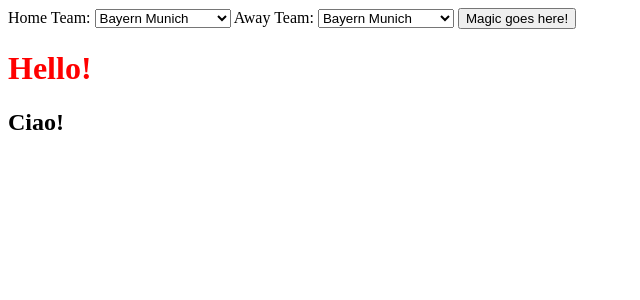
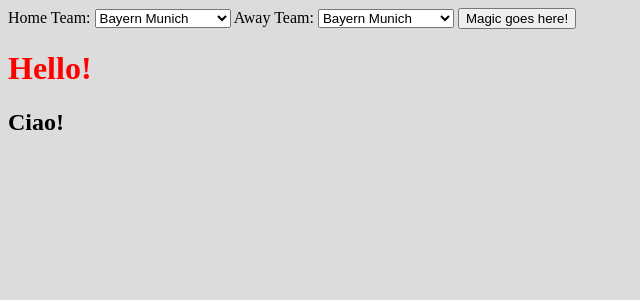
Before and after one commit to kwijik/le_foot_data, a Flask app: page / in a window 1280 px wide. Shown: the top 300 px of the page, without its empty margins (0-640 px from the left). Run offline with Flask 2, Linux system fonts and the light colour scheme; data comes from the database, SQL or seed files in the repository; some libraries are stand-ins or nearby versions.

Commit message:
view optimisation

```diff
--- a/app.py
+++ b/app.py
@@ -39,6 +39,8 @@ def get_table():
     df = pd.read_sql(sql='SELECT * from season WHERE home_team=? OR away_team=? OR home_team=? OR away_team=?', con=conn, params=(team1, team1,team2,team2,))
 
     return df.to_html()
+
+    z-index = (3 - mean) / standard deviation =
 """
 
 
--- a/static/css/main.css
+++ b/static/css/main.css
@@ -1,3 +1,6 @@
+body{
+    background-color: gainsboro;
+}
 h1{
     color: red;
 }
@@ -5,3 +8,20 @@ h1{
 .image_block{
     display: inline-block;
 }
+
+.all_floats::after{
+    content: "&nbsp;";
+    height: 0;
+    line-height: 0;
+    visibility: hidden;
+    display: block;
+    clear: both;
+}
+.all_floats > table, .all_floats > img, .all_floats > div {
+    float: left;
+    margin-left: 10px;
+}
+
+table{
+    background-color: white;
+}
--- a/templates/index.html
+++ b/templates/index.html
@@ -35,7 +35,7 @@
 
 <p>
 {% if path != None %}
-<div id="gallerie"></div>
+<div id="gallerie" class="all_floats"></div>
 {% endif %}
 </p>
 
```
Also changed, not shown: static/js/script.js (+23 -10 lines), static/imgs/background.jpeg (added), 1 other file.
